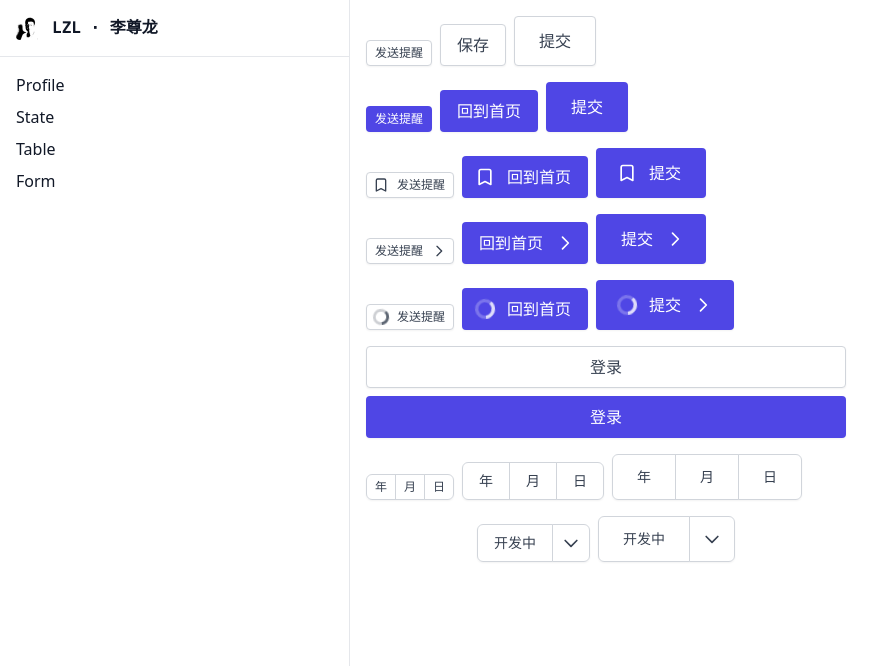
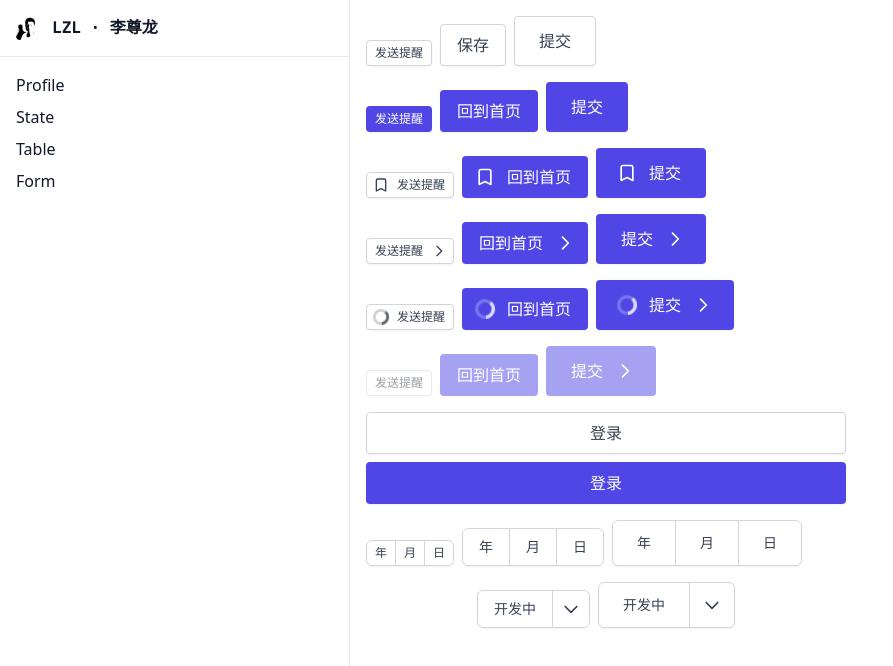
Before and after one commit to lzl/lzl.dev, a Next.js app: page /components in a window 1280 px wide. Shown: the top 666 px of the page, without its empty margins (0-893 px from the left). Built offline with nearby package versions, Linux system fonts and the light colour scheme; what @tailwindcss/typography would draw is missing.

Commit message:
button: disabled

```diff
--- a/src/components/Button.js
+++ b/src/components/Button.js
@@ -9,6 +9,8 @@ export function Button({
   leftIcon,
   rightIcon,
   isLoading = false,
+  isDisabled = false,
+  ...rest
 }) {
   return (
     <button
@@ -25,8 +27,14 @@ export function Button({
           'px-4 py-2 text-base': size === 'md',
           'px-6 py-3 text-base': size === 'lg',
           'block w-full justify-center': isFullWidth,
+        },
+        {
+          'cursor-not-allowed opacity-50': isDisabled,
+          'cursor-auto': isLoading,
         }
       )}
+      disabled={isDisabled || isLoading}
+      {...rest}
     >
       {leftIcon && !isLoading && (
         <span
--- a/src/pages/components.js
+++ b/src/pages/components.js
@@ -7,7 +7,9 @@ function Right() {
   return (
     <div className="space-y-4">
       <div className="flex items-end space-x-2">
-        <Button size="sm">发送提醒</Button>
+        <Button size="sm" onClick={() => console.log('发送提醒')}>
+          发送提醒
+        </Button>
         <Button>保存</Button>
         <Button size="lg">提交</Button>
       </div>
@@ -43,7 +45,7 @@ function Right() {
         </Button>
       </div>
       <div className="flex items-end space-x-2">
-        <Button size="sm" isLoading>
+        <Button size="sm" isLoading onClick={() => console.log('发送提醒')}>
           发送提醒
         </Button>
         <Button variant="solid" isLoading>
@@ -53,6 +55,22 @@ function Right() {
           variant="solid"
           size="lg"
           isLoading
+          rightIcon={<ChevronRightIcon />}
+        >
+          提交
+        </Button>
+      </div>
+      <div className="flex items-end space-x-2">
+        <Button size="sm" isDisabled onClick={() => console.log('发送提醒')}>
+          发送提醒
+        </Button>
+        <Button variant="solid" isDisabled>
+          回到首页
+        </Button>
+        <Button
+          variant="solid"
+          size="lg"
+          isDisabled
           rightIcon={<ChevronRightIcon />}
         >
           提交
```
